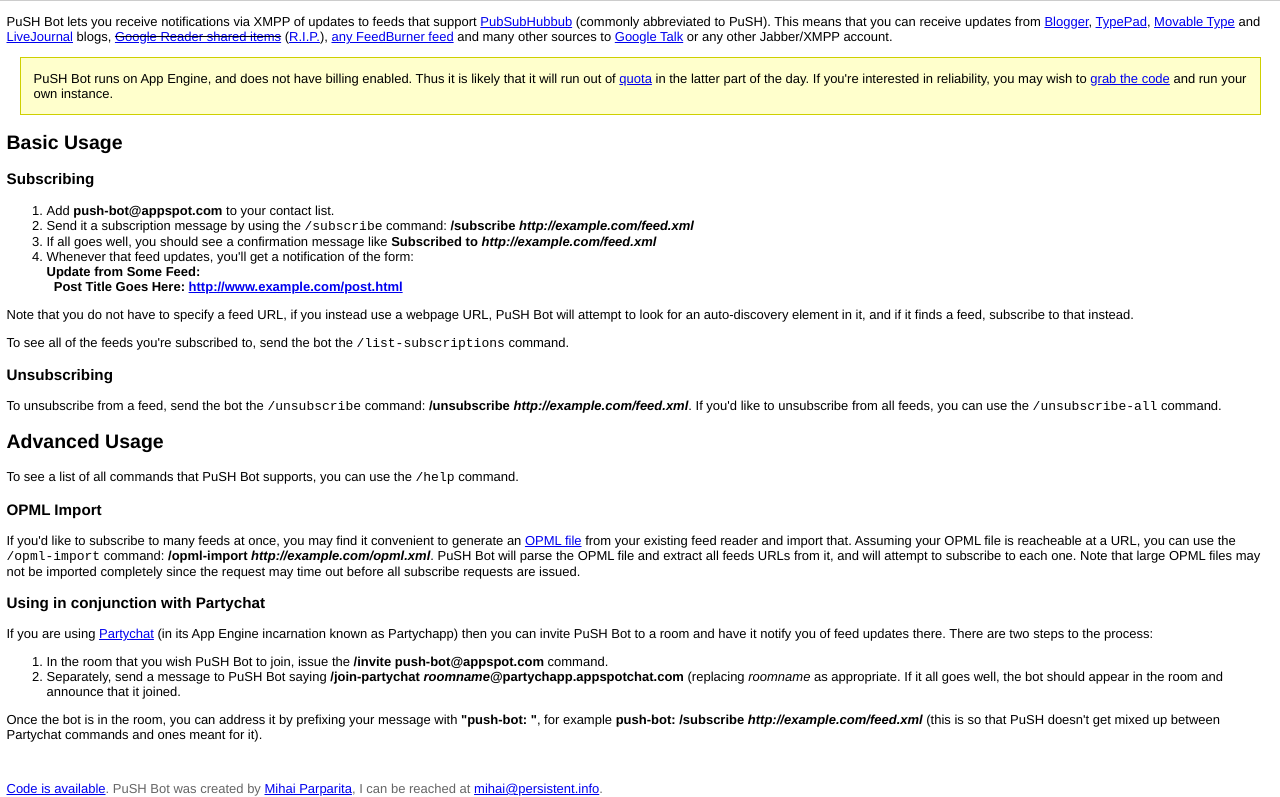
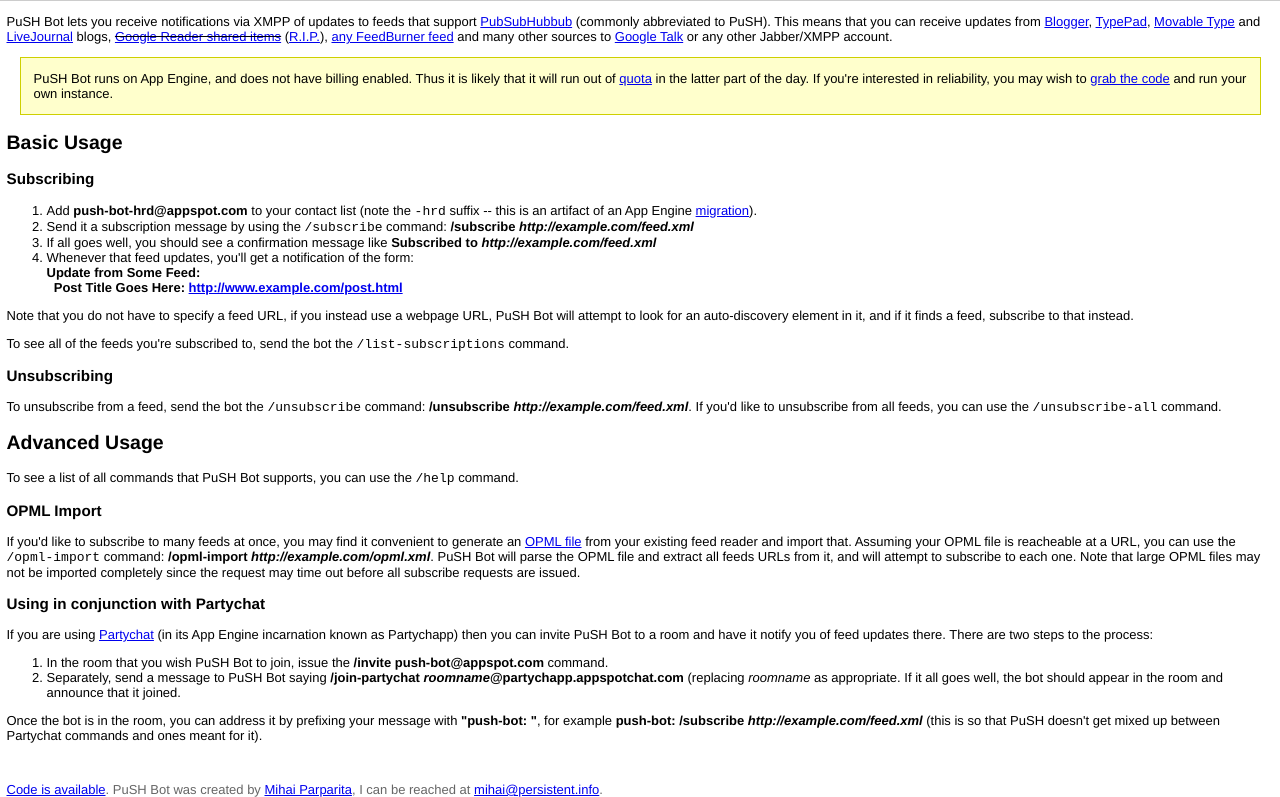
Before and after one commit to mihaip/push-bot, a plain HTML site: page war/index.html in a window 1280 px wide. Shown: the part 59-856 px from the top of the page. Drawn offline with Linux system fonts and the light colour scheme.

Commit message:
Update JID that users should use.
The pre-migration push-bot@appspot.com one seems to work for some messages, but
not others, so recommend the post-migration one. http://stackoverflow.com/q/16491615
claims that aliases don't work with XMPP, so best to be safe.

```diff
--- a/war/index.html
+++ b/war/index.html
@@ -78,7 +78,7 @@ PuSH Bot runs on App Engine, and does not have billing enabled. Thus it is likel
 <h3>Subscribing</h3>
 
 <ol>
-<li>Add <b>push-bot@appspot.com</b> to your contact list.</li>
+<li>Add <b>push-bot-hrd@appspot.com</b> to your contact list (note the <code>-hrd</code> suffix -- this is an artifact of an App Engine <a href="https://cloud.google.com/appengine/docs/adminconsole/migration">migration</a>).</li>
 <li>Send it a subscription message by using the <code>/subscribe</code> command: <b>/subscribe <i>http://example.com/feed.xml</i></b></li>
 <li>If all goes well, you should see a confirmation message like <b>Subscribed to <i>http://example.com/feed.xml</i></b></li>
 <li>Whenever that feed updates, you'll get a notification of the form:<br>
```
